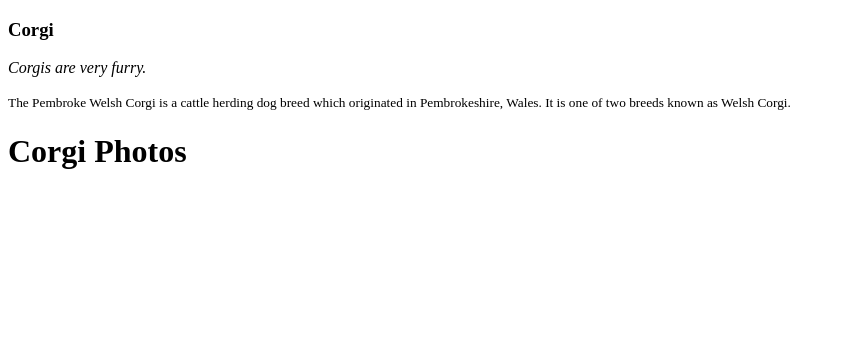
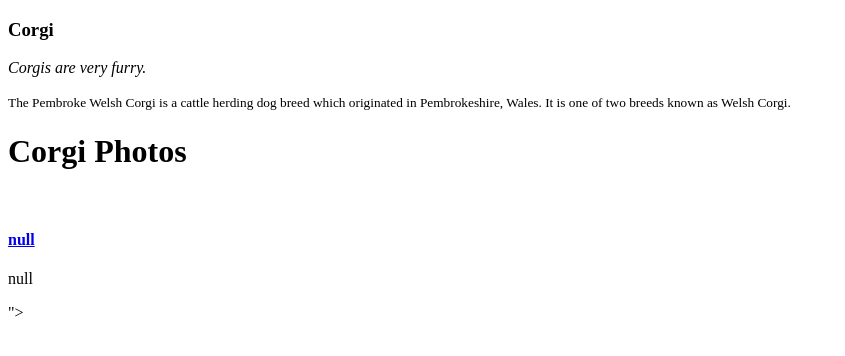
Before and after one commit to austinyu12/holberton-learning_web_programming, a plain HTML site: page index.html in a window 1280 px wide. Shown: the whole page, without its empty margins (0-845 px from the left). Drawn offline with Linux system fonts and the light colour scheme; a script that the page names is missing.

Commit message:
Update index.html

```diff
--- a/index.html
+++ b/index.html
@@ -8,7 +8,8 @@
 <body>
 <h1>Corgi Photos</h1>
 
-  <img scr=  "https://i.redd.it/i1vdqt4ksba11.jpg"></img>
+  <img scr="<blockquote class="embedly-card"><h4><a href="https://i.redd.it/i1vdqt4ksba11.jpg">null</a></h4><p>null</p></blockquote>
+<script async src="//cdn.embedly.com/widgets/platform.js" charset="UTF-8"></script>"></img>
 
 </body>
 </html>
```
